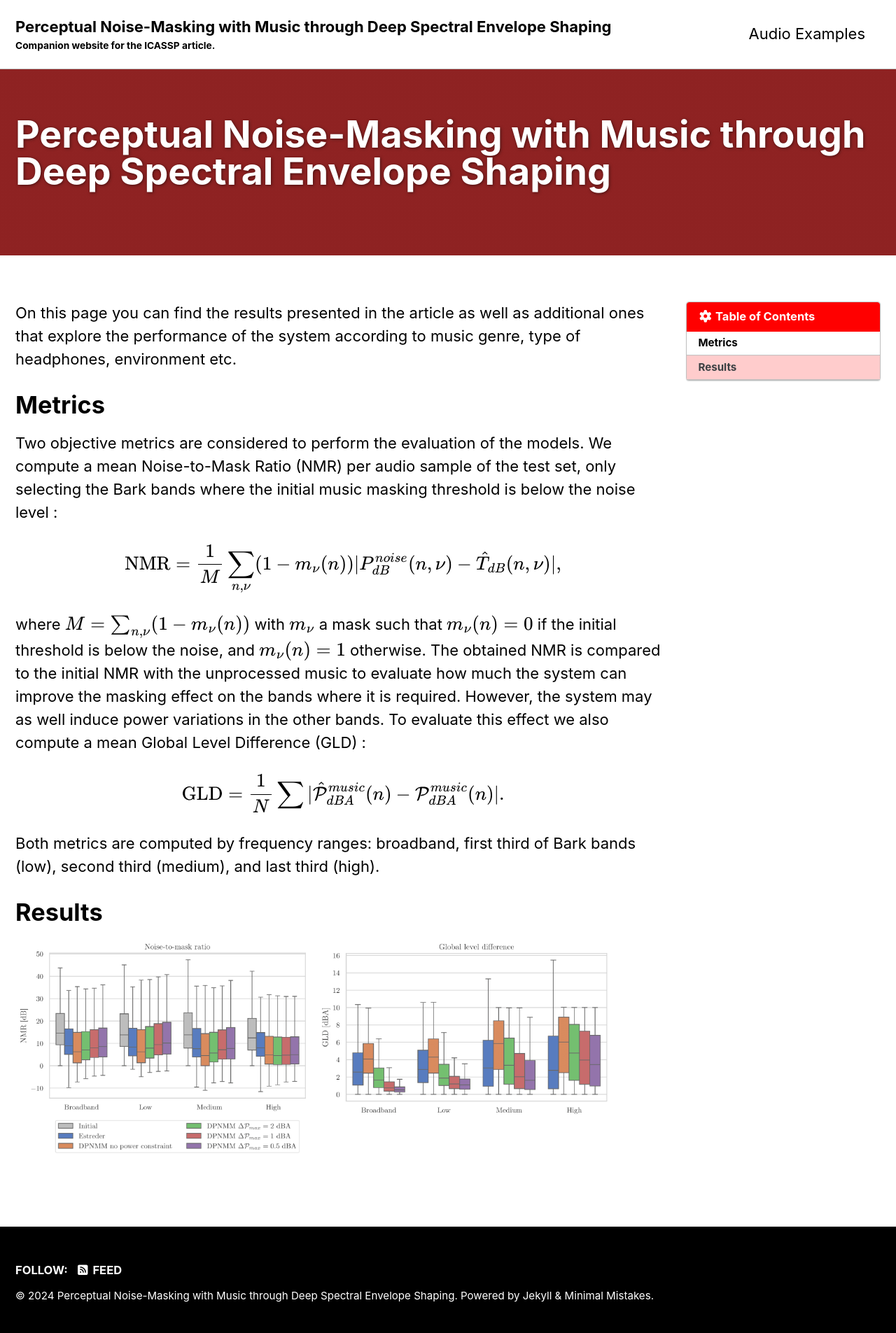
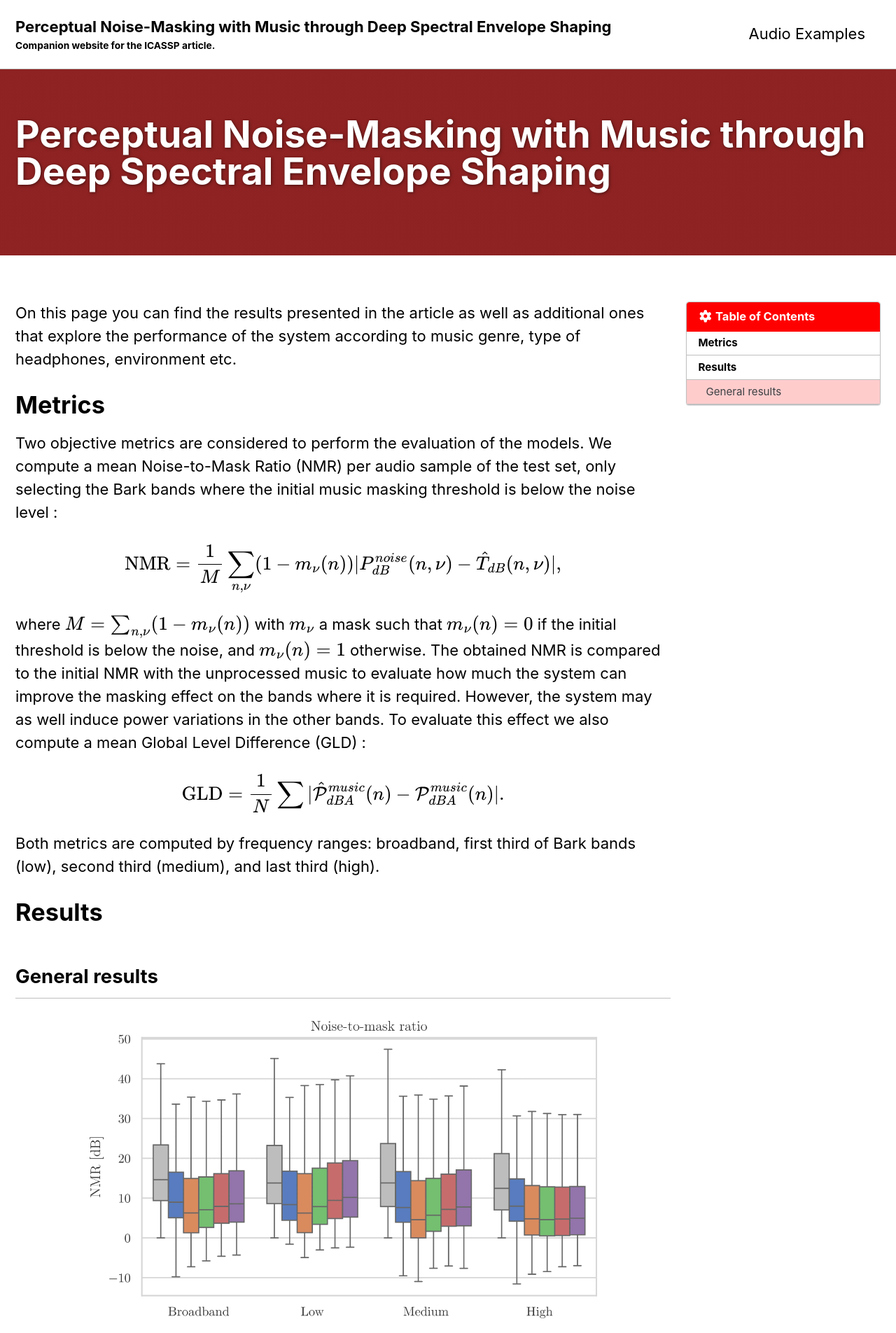
Before and after one commit to ClementineBerger/DPNMM, a Jekyll site: the page built from docs/_pages/results.md, in a window 1280 px wide. Shown: the top 1905 px of the page at 70% size. Built offline with Jekyll 4.4.1, drawn with Linux system fonts in a browser that asks for light colours; cached includes are drawn as plain includes; formulas are drawn with MathJax 3; some of the changed lines change nothing that is shown.

Commit message:
test images

```diff
--- a/docs/_pages/results.md
+++ b/docs/_pages/results.md
@@ -29,6 +29,7 @@ Both metrics are computed by frequency ranges: broadband, first third of Bark ba
 
 # Results
 
+## General results
 
 <html lang="fr">
 <head>
@@ -36,16 +37,16 @@ Both metrics are computed by frequency ranges: broadband, first third of Bark ba
     <meta name="viewport" content="width=device-width, initial-scale=1.0">
     <title>Affichage de deux images côte à côte</title>
     <style>
-        /* Conteneur Flex pour les images */
+        /* Conteneur pour centrer les images */
         .image-container {
-            display: flex; /* Utilisation de Flexbox pour disposer les images en ligne */
-            align-items: flex-start; /* Alignement des images par le haut */
-            gap: 10px; /* Espacement de 10px entre les images, ajustable selon vos préférences */
-            max-width: 100%; /* Limite la largeur totale du conteneur à 100% de son conteneur parent */
-            overflow: hidden; /* Cache tout contenu qui dépasse du conteneur */
+            text-align: center; /* Centre le contenu à l'intérieur du conteneur */
         }
+        /* Style des images */
         .image-container img {
-            max-width: 45%; /* Limite la largeur des images à 45% du conteneur pour deux images côte à côte */
+            display: block; /* Affiche les images comme des éléments de bloc */
+            margin: 20px auto; /* Centre les images horizontalement avec une marge automatique */
+            width: 80%; /* Définit la largeur des images à 80% du conteneur parent */
+            max-width: 800px; /* Optionnel : limite la largeur maximale des images */
             height: auto; /* Maintient le ratio d'aspect des images */
         }
     </style>
```
